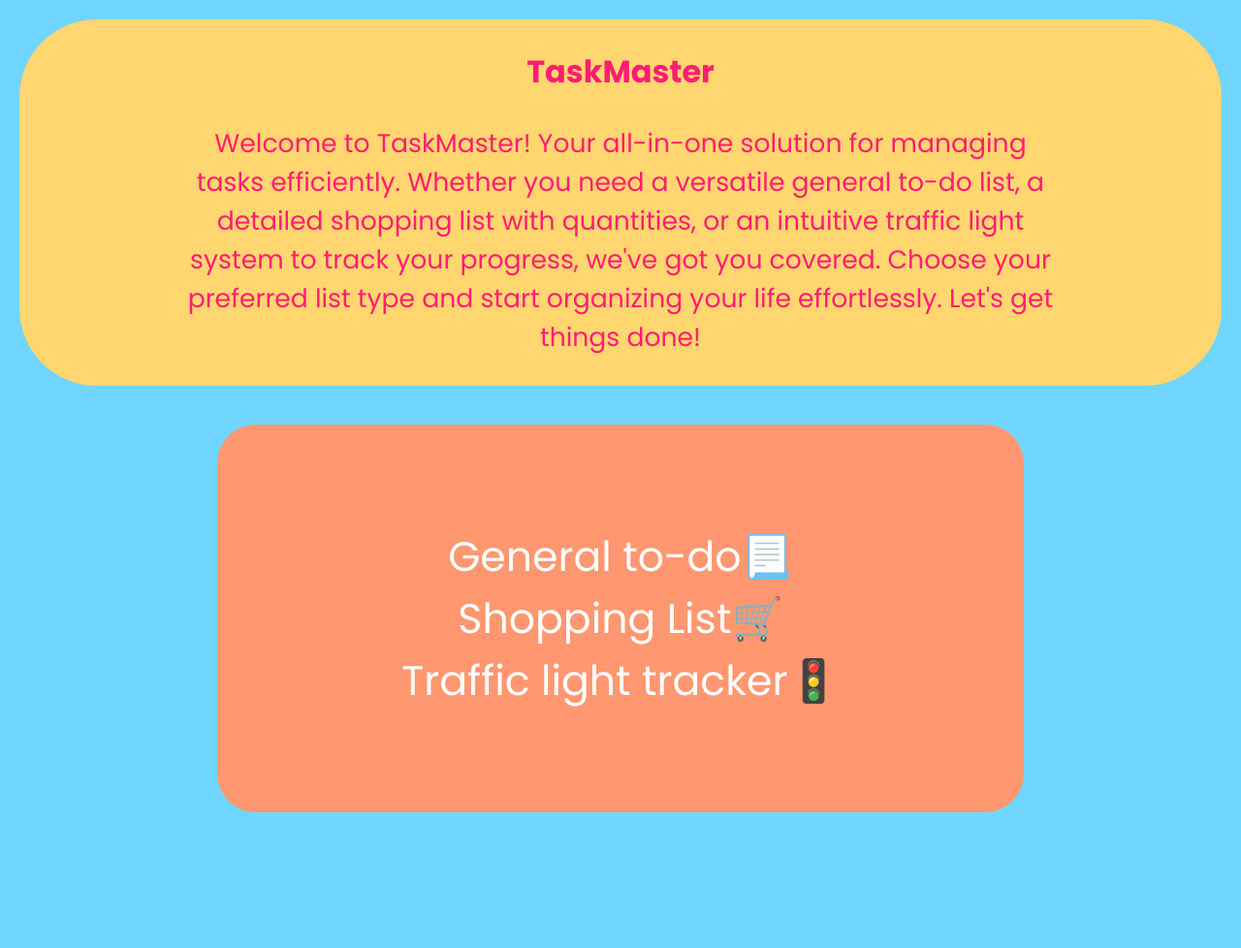
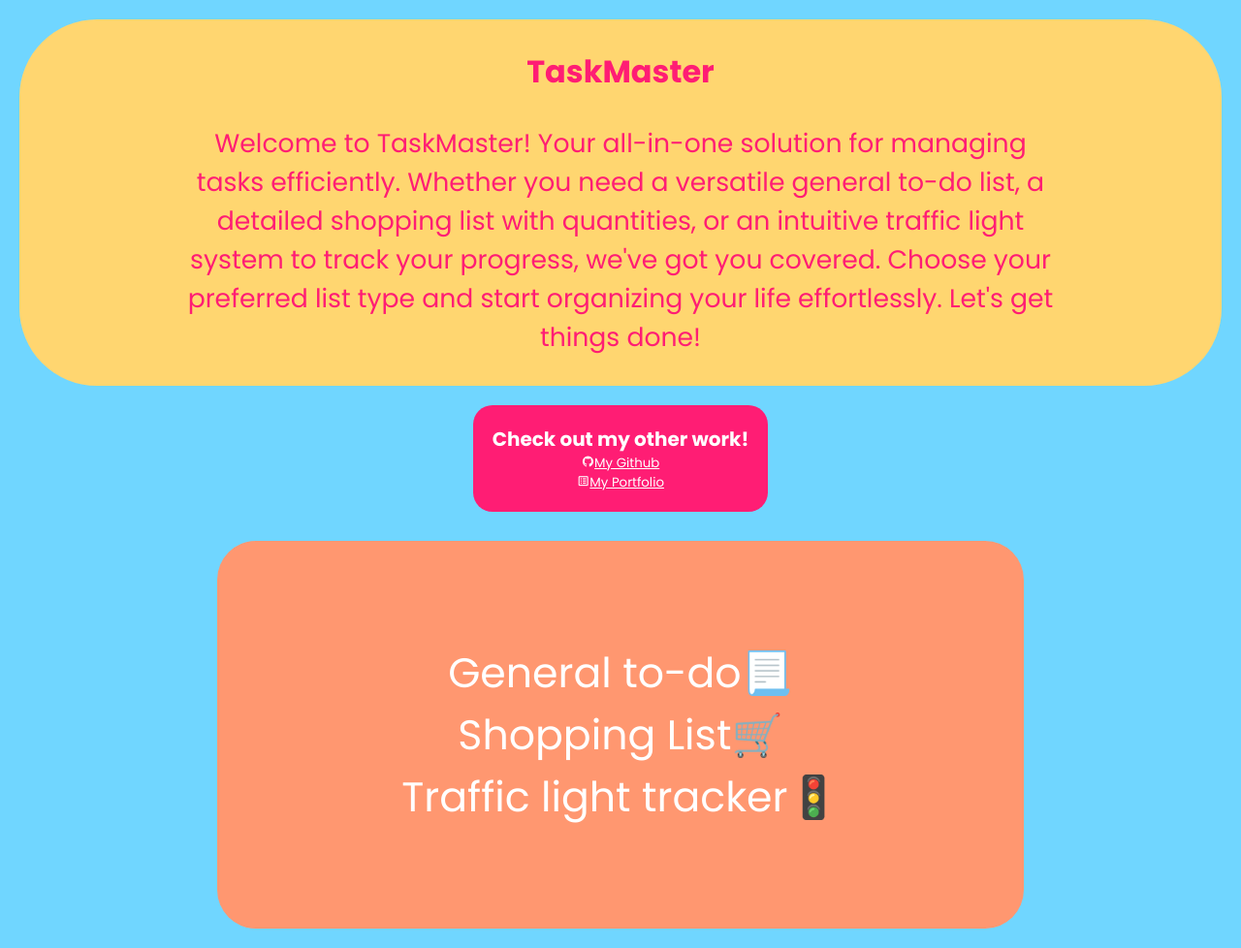
Before and after one commit to LukenProgramming/TaskMaster-multi-feature-list-app, a plain HTML site: page greeting page/index.htm in a window 1280 px wide. Shown: the whole page at 97% size. Before the commit the page ends 858 px from the top, so only its background shows below. Drawn offline with nearby package versions, Linux system fonts and the light colour scheme.

Commit message:
mainly style changes + socials links

```diff
--- a/greeting page/index.htm
+++ b/greeting page/index.htm
@@ -4,6 +4,7 @@
     <meta charset="UTF-8" />
     <meta name="viewport" content="width=device-width, initial-scale=1.0" />
     <title>Luke.n.Programming | List App</title>
+    <link href='https://unpkg.com/boxicons@2.1.4/css/boxicons.min.css' rel='stylesheet'>
     <link rel="stylesheet" href="styles.css" />
     <link rel="preconnect" href="https://fonts.googleapis.com" />
     <link rel="preconnect" href="https://fonts.gstatic.com" crossorigin />
@@ -26,7 +27,17 @@
             </p>
         </div>
     </div>
-      <div class="sitesLinksContainer">
+    <div class="gitHubLinkContainer">
+      <div class="gitHubLink">
+        <h2>Check out my other work!</h2>
+        <a href="https://github.com/LukenProgramming" target="_blank"><p><i class='bx bxl-github'></i>My Github</p></a>
+        <a href="https://lukenprogramming.github.io/newFolio/homepage.htm" target="_blank"><p><i class='bx bx-spreadsheet'></i>My Portfolio</p></a>
+      </div>
+    </div>
+    <div class="coffeeContainer">
+      <script type="text/javascript" src="https://cdnjs.buymeacoffee.com/1.0.0/button.prod.min.js" data-name="bmc-button" data-slug="lukenprogramming" data-color="#5F7FFF" data-emoji="☕"  data-font="Cookie" data-text="Buy me a coffee" data-outline-color="#000000" data-font-color="#ffffff" data-coffee-color="#FFDD00" ></script>
+    </div>
+    <div class="sitesLinksContainer">
         <div class="sitesLinks">
             <ul>
                 <li><a href="https://lukenprogramming.github.io/TaskMaster-multi-feature-list-app/general%20to-do/general.htm">General to-do📃</a>
--- a/greeting page/styles.css
+++ b/greeting page/styles.css
@@ -63,3 +63,36 @@ body{
     color: aquamarine;
     font-size: 36pt;
 }
+
+.gitHubLinkContainer{
+    display: flex;
+    justify-content: center;
+    align-items: center;
+}
+
+.gitHubLink{
+    text-align: center;
+    margin:5pxx;
+    background-color: #ff1d74;
+    padding: 20px;
+    border-radius:20px ;
+    color: white;
+    font-size: 10pt;
+}
+
+.gitHubLink a{
+    color: white;
+}
+
+.gitHubLink a:hover{
+    color: #70d6ff;
+    font-size: 15pt;
+}
+
+.coffeeContainer{
+    display: flex;
+    justify-content: center;
+    align-items: center;
+    margin: 5px;
+
+}
```
Also changed, not shown: trello-like-app/traffic.css (+6 -1 lines).
